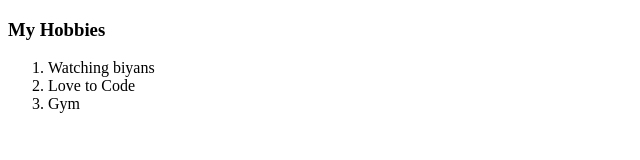
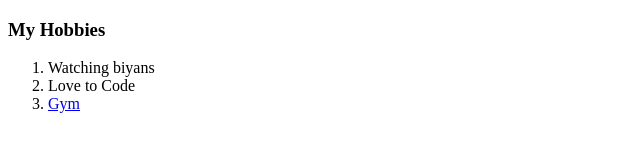
Before and after one commit to Moiz78/cvv, a plain HTML site: page Hobbies.html in a window 1280 px wide. Shown: the full height of the page, 0-640 px from the left. Drawn offline with Linux system fonts and the light colour scheme.

Commit message:
Add files via upload

```diff
--- a/Hobbies.html
+++ b/Hobbies.html
@@ -9,7 +9,7 @@
     <ol>
       <li>Watching biyans</li>
       <li>Love to Code</li>
-      <li>Gym</li>
+      <li><a href="https://www.youtube.com/watch?v=X_9VoqR5ojM">Gym</a></li>
     </ol>
 
   </body>
```
